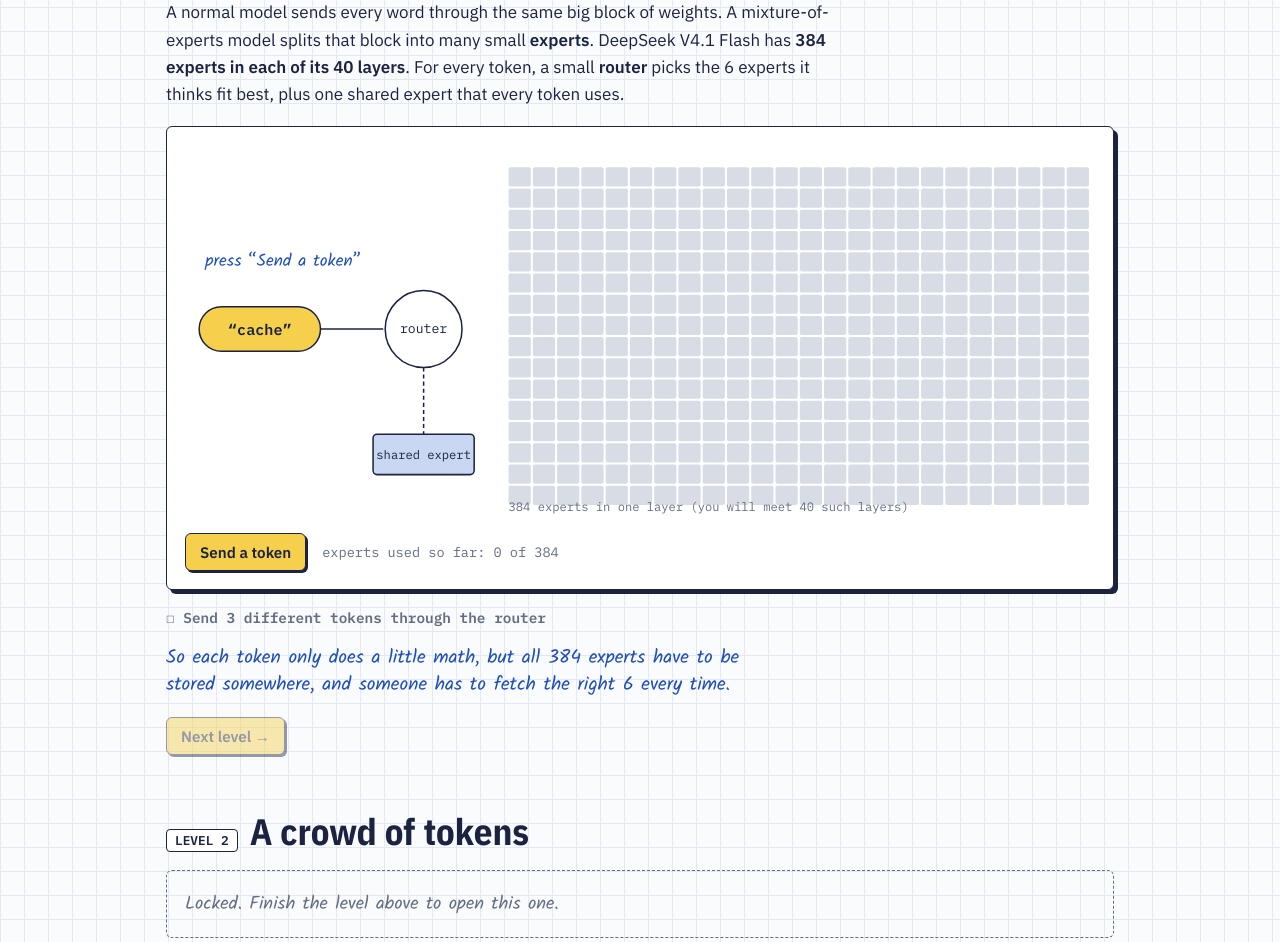
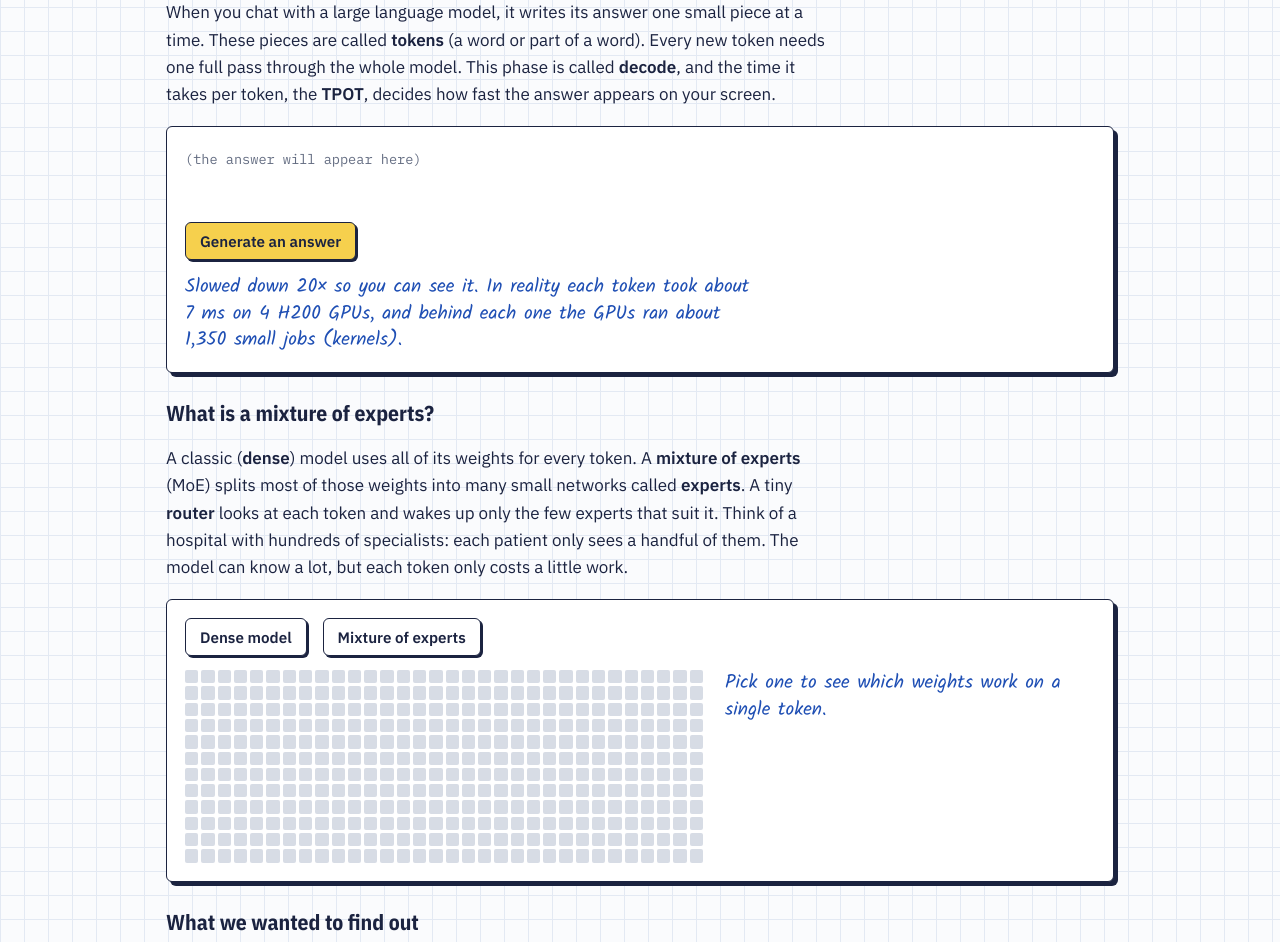
Before and after one commit to FayElhassan/moe-journey, a plain HTML site: page index.html in a window 1280 px wide. Shown: the part 521-1463 px from the top of the page. Drawn offline with nearby package versions, Linux system fonts and the light colour scheme.

Commit message:
Add opening level: the problem and what a mixture of experts is
Co-Authored-By: Claude Opus 5.5 <noreply@anthropic.com>

```diff
--- a/index.html
+++ b/index.html
@@ -60,6 +60,7 @@ section.level { display: flex; flex-direction: column; gap: 18px; scroll-margin-
 h2 { font: 700 clamp(1.6rem, 4vw, 2.3rem)/1.1 var(--cond); margin: 0; text-wrap: balance; }
 p { margin: 0; max-width: 66ch; }
 .note { font: 400 1.2rem/1.4 var(--hand); color: var(--blue); max-width: 60ch; }
+.sub { font: 700 1.35rem/1.2 var(--cond); margin: 10px 0 0; }
 .sheet { background: var(--card); border: 1.5px solid var(--ink); border-radius: 6px; padding: 18px; display: flex; flex-direction: column; gap: 14px;
   box-shadow: 4px 4px 0 var(--ink); min-width: 0; }
 .fig { width: 100%; overflow-x: auto; }
@@ -160,8 +161,8 @@ const store = { get(k) { try { return JSON.parse(localStorage.getItem(k)); } cat
 
 /* ---------------- journey state ---------------- */
 const LEVELS = [];          // {id, title, build(section, done)}
-let S = store.get("moe-journey") || { at: 0, xp: 0, answers: {} };
-const save = () => store.set("moe-journey", S);
+let S = store.get("moe-journey-2") || { at: 0, xp: 0, answers: {} };
+const save = () => store.set("moe-journey-2", S);
 
 function renderStops() {
   const box = $("stops"); box.innerHTML = "";
@@ -193,6 +194,58 @@ function renderLevel(i) {
 }
 function taskLine(sec, text) { const t = h("div", { class: "task" }, "☐ " + text); sec.appendChild(t);
   return { done() { t.className = "task ok"; t.textContent = "☑ " + text; } }; }
+
+/* ---------------- level 0: the problem ---------------- */
+LEVELS.push({ title: "What are we looking at?", build(sec, done) {
+  sec.appendChild(h("p", {}, "When you chat with a large language model, it writes its answer one small piece at a time. These pieces are called <b>tokens</b> (a word or part of a word). Every new token needs one full pass through the whole model. This phase is called <b>decode</b>, and the time it takes per token, the <b>TPOT</b>, decides how fast the answer appears on your screen."));
+  const s1 = h("div", { class: "sheet" }); sec.appendChild(s1);
+  const out = h("p", { style: "font:1.15rem var(--mono);min-height:3.4em" }, "<span class='unit'>(the answer will appear here)</span>"); s1.appendChild(out);
+  const r1 = h("div", { class: "row" }); s1.appendChild(r1);
+  const gen = h("button", { class: "btn go" }, "Generate an answer"); r1.appendChild(gen);
+  const cnt = h("span", { class: "unit" }, ""); r1.appendChild(cnt);
+  s1.appendChild(h("p", { class: "note" }, "Slowed down 20× so you can see it. In reality each token took about 7 ms on 4 H200 GPUs, and behind each one the GPUs ran about 1,350 small jobs (kernels)."));
+  const words = ["A", " mixture", " of", " experts", " sends", " each", " token", " to", " only", " a", " few", " small", " sub", "-networks", ",", " so", " it", " can", " be", " huge", " yet", " cheap", " to", " run", "."];
+  let busy = false, didGen = false, views = new Set();
+  const check = () => { if (didGen && views.size === 2) { t.done(); addXP(30); done(); } };
+  gen.onclick = async () => {
+    if (busy) return; busy = true; out.textContent = "";
+    for (let i = 0; i < words.length; i++) {
+      out.textContent += words[i];
+      cnt.textContent = `${i + 1} tokens · ${(i + 1) * 40} layer passes · ~${((i + 1) * 1350).toLocaleString("en-US")} kernels`;
+      await wait(148);
+    }
+    busy = false; didGen = true; check();
+  };
+
+  sec.appendChild(h("h3", { class: "sub" }, "What is a mixture of experts?"));
+  sec.appendChild(h("p", {}, "A classic (<b>dense</b>) model uses all of its weights for every token. A <b>mixture of experts</b> (MoE) splits most of those weights into many small networks called <b>experts</b>. A tiny <b>router</b> looks at each token and wakes up only the few experts that suit it. Think of a hospital with hundreds of specialists: each patient only sees a handful of them. The model can know a lot, but each token only costs a little work."));
+  const s2 = h("div", { class: "sheet" }); sec.appendChild(s2);
+  const r2 = h("div", { class: "row" }); s2.appendChild(r2);
+  const bD = h("button", { class: "btn", "aria-pressed": "false" }, "Dense model");
+  const bM = h("button", { class: "btn", "aria-pressed": "false" }, "Mixture of experts");
+  r2.append(bD, bM);
+  const two = h("div", { class: "two" }); s2.appendChild(two);
+  const grid = h("div", { class: "grid", style: "grid-template-columns:repeat(32,minmax(0,1fr))" }); two.appendChild(grid);
+  const cells = []; for (let i = 0; i < 384; i++) { const c = h("i"); grid.appendChild(c); cells.push(c); }
+  const cap = h("p", { class: "note" }, "Pick one to see which weights work on a single token."); two.appendChild(cap);
+  const pick = [17, 58, 133, 201, 290, 347];
+  const view = k => {
+    bD.setAttribute("aria-pressed", String(k === "d")); bM.setAttribute("aria-pressed", String(k === "m"));
+    grid.style.gridTemplateColumns = k === "d" ? "repeat(1,minmax(0,1fr))" : "repeat(32,minmax(0,1fr))";
+    cells.forEach((c, i) => { c.style.display = k === "d" && i > 0 ? "none" : ""; c.style.aspectRatio = k === "d" ? "32 / 12" : "1";
+      c.style.background = k === "d" ? css("--ink") : pick.includes(i) ? css("--blue") : ""; });
+    cap.textContent = k === "d"
+      ? "Dense: one big block. All of it runs for every token."
+      : "MoE (DeepSeek V4.1 Flash): 384 experts per layer. The router wakes 6 of them, plus 1 shared expert, so about 2% of the expert weights work on this token.";
+    views.add(k); check();
+  };
+  bD.onclick = () => view("d"); bM.onclick = () => view("m");
+
+  sec.appendChild(h("h3", { class: "sub" }, "What we wanted to find out"));
+  sec.appendChild(h("p", {}, "DeepSeek V4.1 Flash is too big for one GPU, so it runs on 4 or 8 GPUs that have to cooperate on every single token. Our starting idea was that decode is limited by <b>memory bandwidth</b>, that is, how fast the GPUs can read the expert weights. So we measured where the time per token really goes: computing, moving data between GPUs, or <b>waiting</b> for each other."));
+  sec.appendChild(h("p", { class: "note" }, "On this journey you will meet the experts, split them over GPUs, build setups on a lab bench, and then run our experiments one by one. Guess each result before you see it."));
+  const t = taskLine(sec, "Generate an answer and look at both model types");
+} });
 
 /* ---------------- level 1: meet the experts ---------------- */
 LEVELS.push({ title: "Meet the experts", build(sec, done) {
@@ -507,7 +560,7 @@ LEVELS.forEach((L, i) => host.appendChild(h("section", { class: "level", id: "lv
 LEVELS.forEach((L, i) => renderLevel(i));
 renderStops();
 $("start").onclick = () => $("lv-" + Math.min(S.at, LEVELS.length - 1)).scrollIntoView({ behavior: reduce ? "auto" : "smooth" });
-$("skip").onclick = () => { if (S.at < 3) { S.at = 3; save(); LEVELS.forEach((L, i) => renderLevel(i)); renderStops(); } $("lv-3").scrollIntoView({ behavior: reduce ? "auto" : "smooth" }); };
+$("skip").onclick = () => { if (S.at < 4) { S.at = 4; save(); LEVELS.forEach((L, i) => renderLevel(i)); renderStops(); } $("lv-4").scrollIntoView({ behavior: reduce ? "auto" : "smooth" }); };
 $("reset").onclick = () => { S = { at: 0, xp: 0, answers: {} }; save(); LEVELS.forEach((L, i) => renderLevel(i)); renderStops(); window.scrollTo(0, 0); };
 })();
 </script>
```
